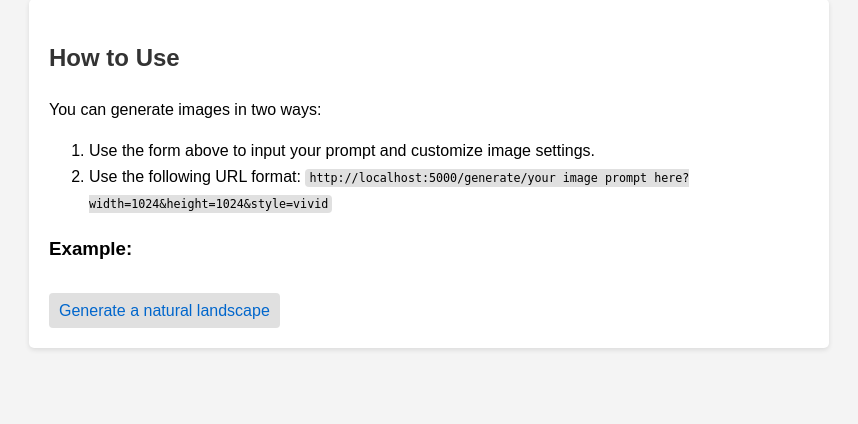
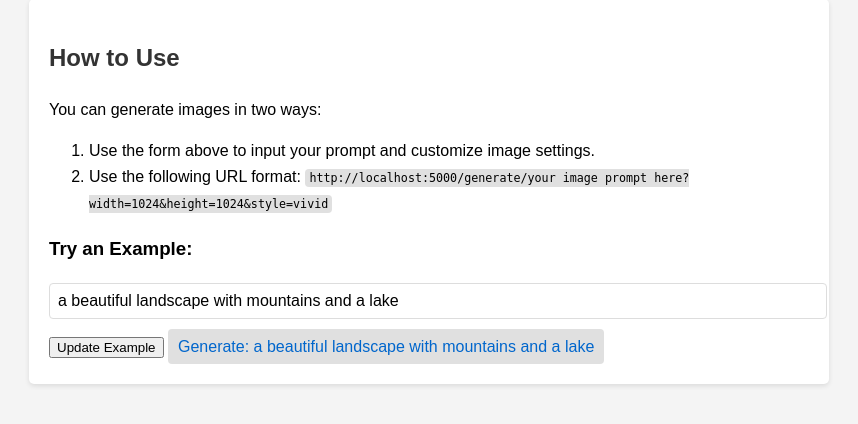
Before and after one commit to PaulKinlan/place-gen-image, a Flask app: page / in a window 1280 px wide. Shown: the part 621-1045 px from the top of the page, without its empty margins (211-1069 px from the left). Before the commit the page ends 971 px from the top, so only its background shows below. Run offline with Flask 3, Linux system fonts and the light colour scheme.

Commit message:
Agent query: Can you see an input field for an example prompt and a button to update the example link? Does the example link update when you change the prompt and click the button?

```diff
--- a/templates/index.html
+++ b/templates/index.html
@@ -52,11 +52,26 @@
                     <code>http://localhost:5000/generate/your image prompt here?width=1024&height=1024&style=vivid</code>
                 </li>
             </ol>
-            <h3>Example:</h3>
-            <a href="/generate/a beautiful landscape with mountains and a lake?width=1024&height=1024&style=natural" target="_blank" class="example-link">
-                Generate a natural landscape
-            </a>
+            <h3>Try an Example:</h3>
+            <div class="example-container">
+                <input type="text" id="examplePrompt" placeholder="Enter an example prompt" value="a beautiful landscape with mountains and a lake">
+                <button onclick="updateExampleLink()">Update Example</button>
+                <a id="exampleLink" href="/generate/a beautiful landscape with mountains and a lake?width=1024&height=1024&style=natural" target="_blank" class="example-link">
+                    Generate a natural landscape
+                </a>
+            </div>
         </div>
     </div>
+    <script>
+        function updateExampleLink() {
+            const prompt = document.getElementById('examplePrompt').value;
+            const encodedPrompt = encodeURIComponent(prompt);
+            const link = document.getElementById('exampleLink');
+            link.href = `/generate/${encodedPrompt}?width=1024&height=1024&style=natural`;
+            link.textContent = `Generate: ${prompt}`;
+        }
+        // Initialize the example link
+        updateExampleLink();
+    </script>
 </body>
 </html>
```
